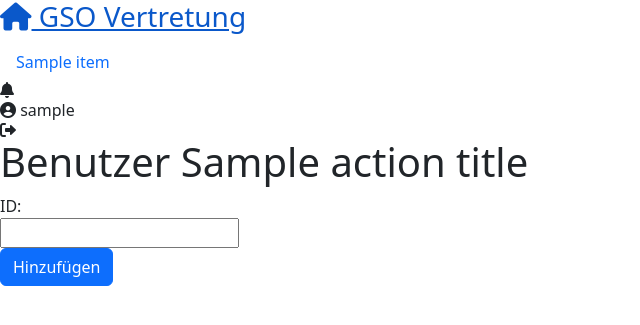
After one commit to Nepomukk/Vertretungsplaner, a Flask app: template frontend/templates/pages/config_users_edit_page.html in a window 1280 px wide. The commit adds this page. Shown: the top 325 px of the page, without its empty margins (0-640 px from the left). Run offline with Flask 2, Linux system fonts and the light colour scheme; the template is opened without the code that fills it: most values are stand-ins (such as "Sample title", 1, 10 or a date in 2020); parts of the project's set-up code (start-up, migrations or seed data) failed here and were passed over; some libraries are stand-ins or nearby versions.

Commit message:
fix type

```diff
--- a/frontend/templates/pages/config_roles_edit_page.html
+++ b/frontend/templates/pages/config_roles_edit_page.html
@@ -19,7 +19,7 @@
             <input type="checkbox" id="admin" name="admin" value="{{role.admin}}"><br><br>
             <label for="level">Level:</label><br>
             <input type="number" id="level" name="level" value="{{role.level}}"><br><br>
-            <button type="submit" class="btn btn-primary float-right">Hinzufügen</button>
+            <button type="submit" class="btn btn-primary float-right">{{action_title}}</button>
           </form>
         </div>
 </div>
--- /dev/null
+++ b/frontend/templates/pages/config_users_edit_page.html
@@ -0,0 +1,20 @@
+{% extends 'layout.html' %}
+
+{% block content %}
+<div class="configuration-component">
+
+    <h1>Benutzer {{action_title}}</h1>
+
+        <div class="config-section-title">
+            <h2>{{user.username}}</h2>
+        </div>
+
+        <div class="manage-user">
+          <form action="{{post_url}}" method="post">
+            <label for="userid">ID:</label><br>
+            <input type="text" id="userid" name="userid" value="{{user.userid}}"><br>
+            <button type="submit" class="btn btn-primary float-right">Hinzufügen</button>
+          </form>
+        </div>
+</div>
+{% endblock %}
```
